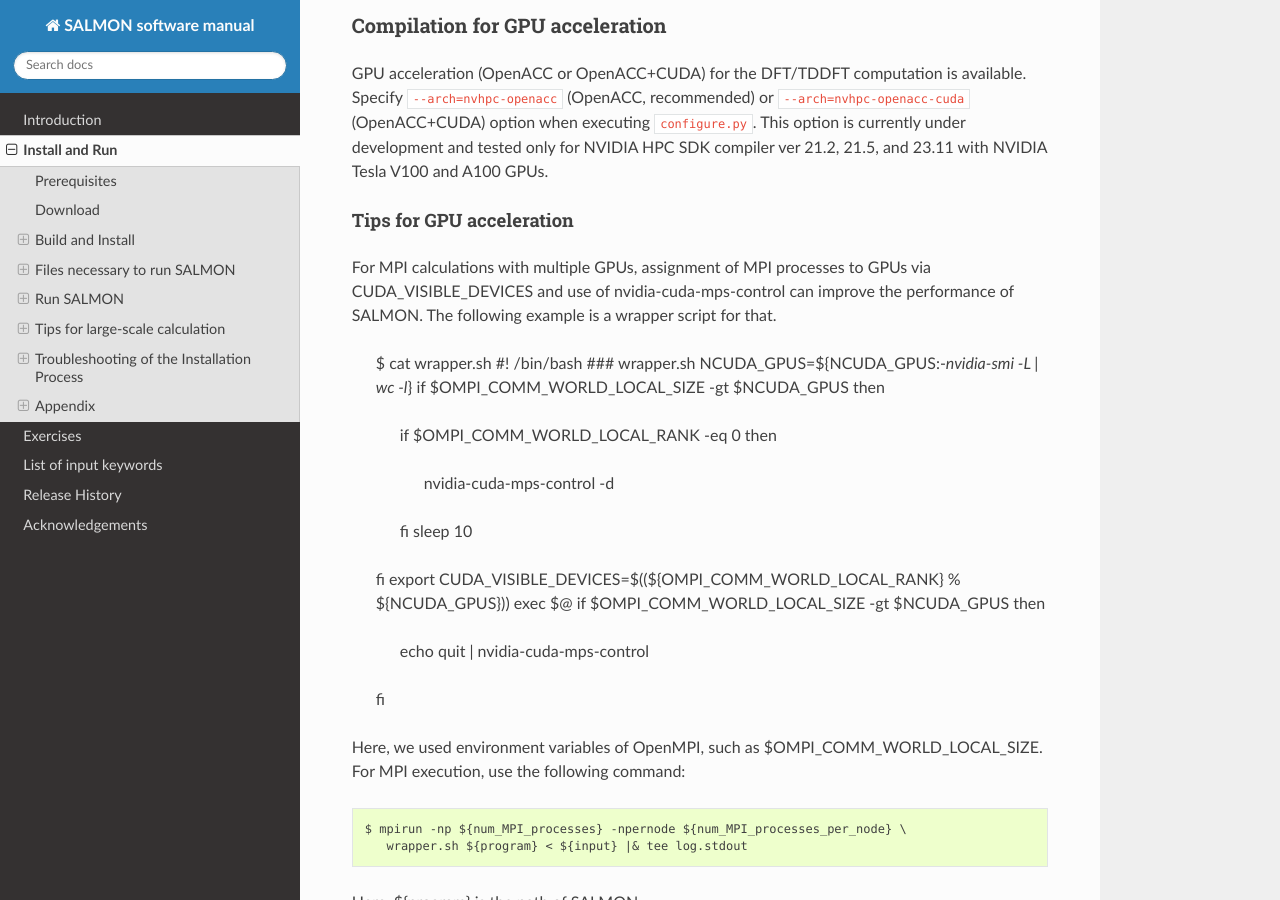
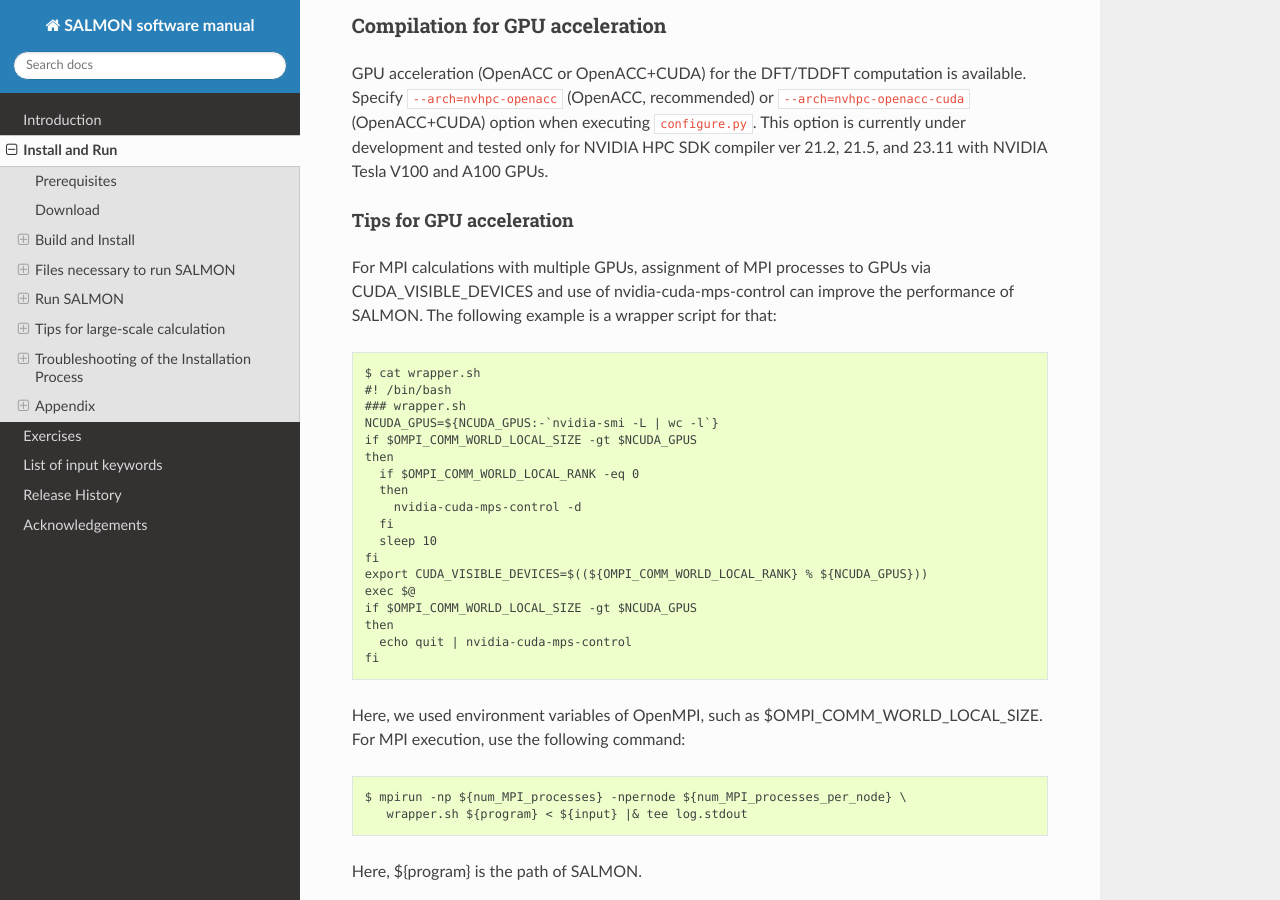
Before and after one commit to SALMON-TDDFT/SALMON-DOCS, a Sphinx documentation site: the page built from source/install_and_run.rst, in a window 1280 px wide and 900 px high, scrolled down 12464 px. Built offline with Sphinx 7.4.7 and the Read the Docs theme 3.1.0, drawn with Linux system fonts in a browser that asks for light colours; formulas are drawn with MathJax 3.

```diff
--- a/source/install_and_run.rst
+++ b/source/install_and_run.rst
@@ -573,7 +573,7 @@ This option is currently under development and tested only for NVIDIA HPC SDK co
 Tips for GPU acceleration
 ^^^^^^^^^^^^^^^^^^^^^^^^^
 
-For MPI calculations with multiple GPUs, assignment of MPI processes to GPUs via CUDA_VISIBLE_DEVICES and use of nvidia-cuda-mps-control can improve the performance of SALMON. The following example is a wrapper script for that.
+For MPI calculations with multiple GPUs, assignment of MPI processes to GPUs via CUDA_VISIBLE_DEVICES and use of nvidia-cuda-mps-control can improve the performance of SALMON. The following example is a wrapper script for that::
 
     $ cat wrapper.sh
     #! /bin/bash
```
